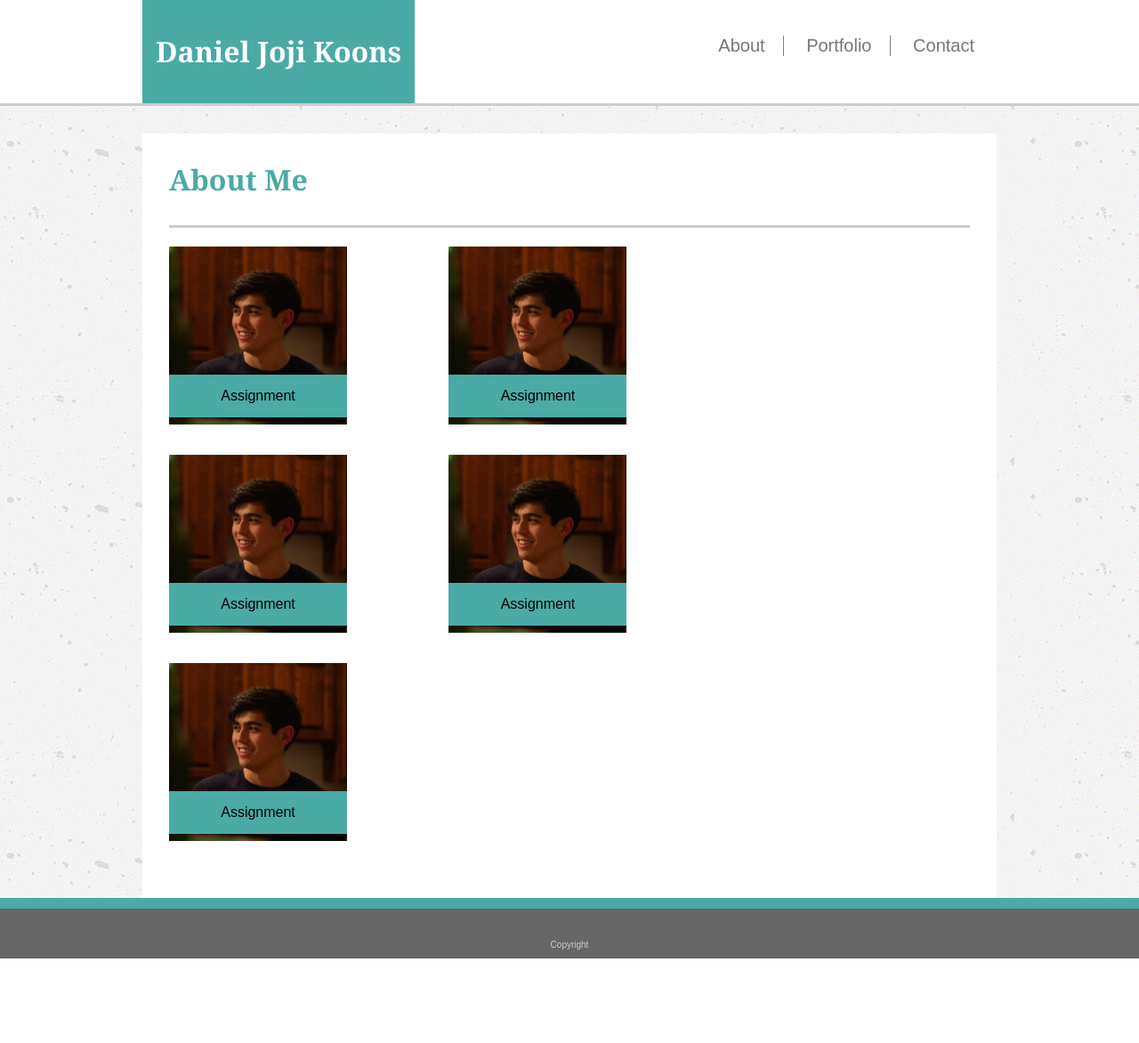
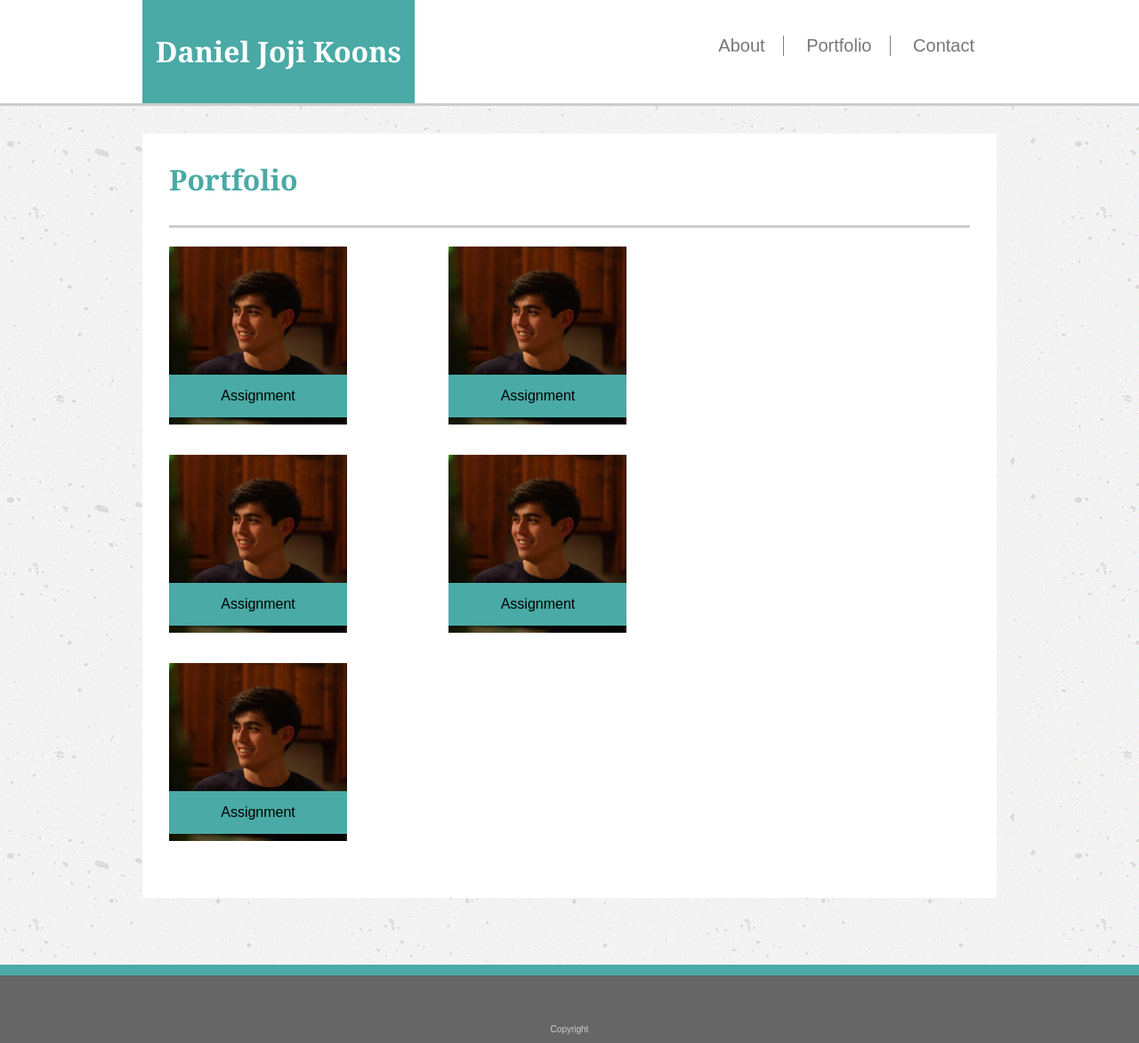
Before and after one commit to dkoons1/Basic-Portfolio, a plain HTML site: page portfolio.html in a window 1280 px wide. Shown: the whole page at 89% size. Before the commit the page ends 1077 px from the top, so only its background shows below. Drawn offline with Linux system fonts and the light colour scheme.

Commit message:
Css and Portfolio files

```diff
--- a/assets/css/style.css
+++ b/assets/css/style.css
@@ -153,11 +153,11 @@ a{
 
 .footer{
     position: absolute;
-    left: 0;
-    right: 0;
-    bottom: auto;
-    padding-top: 35px;
+    left: 0%;
+    margin-top: 75px;
+    display: inline-block;
     font-size: 10px;
+    padding-top: 55px;
     padding-bottom: 10px;
     width: 100%;
     border-top: 12px solid #4aaaa5;
--- a/portfolio.html
+++ b/portfolio.html
@@ -31,7 +31,7 @@
 
         <div class="content">
             <div>
-                <h1 class="about">About Me</h1>
+                <h1 class="about">Portfolio</h1>
                     <div class="img-container">
 
                         <img
@@ -90,10 +90,13 @@
             </div>
         </div>
 
-    <div class="footer">
-        Copyright
+
+
     </div>
 
-    </div>
+    <div class="footer">
+            Copyright
+        </div>
+
 </body>
 </html>
```
Also changed, not shown: contact.html (+5 -3 lines), index.html (+5 -2 lines).
